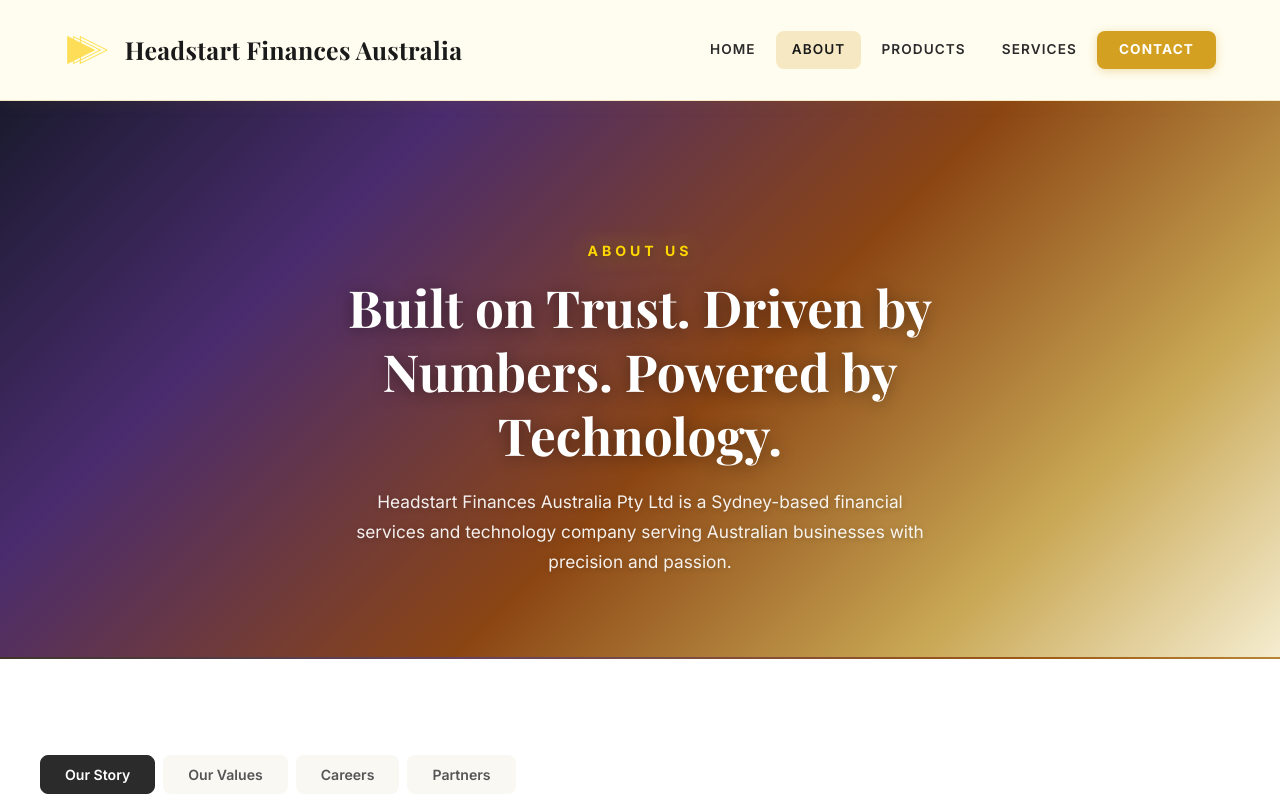
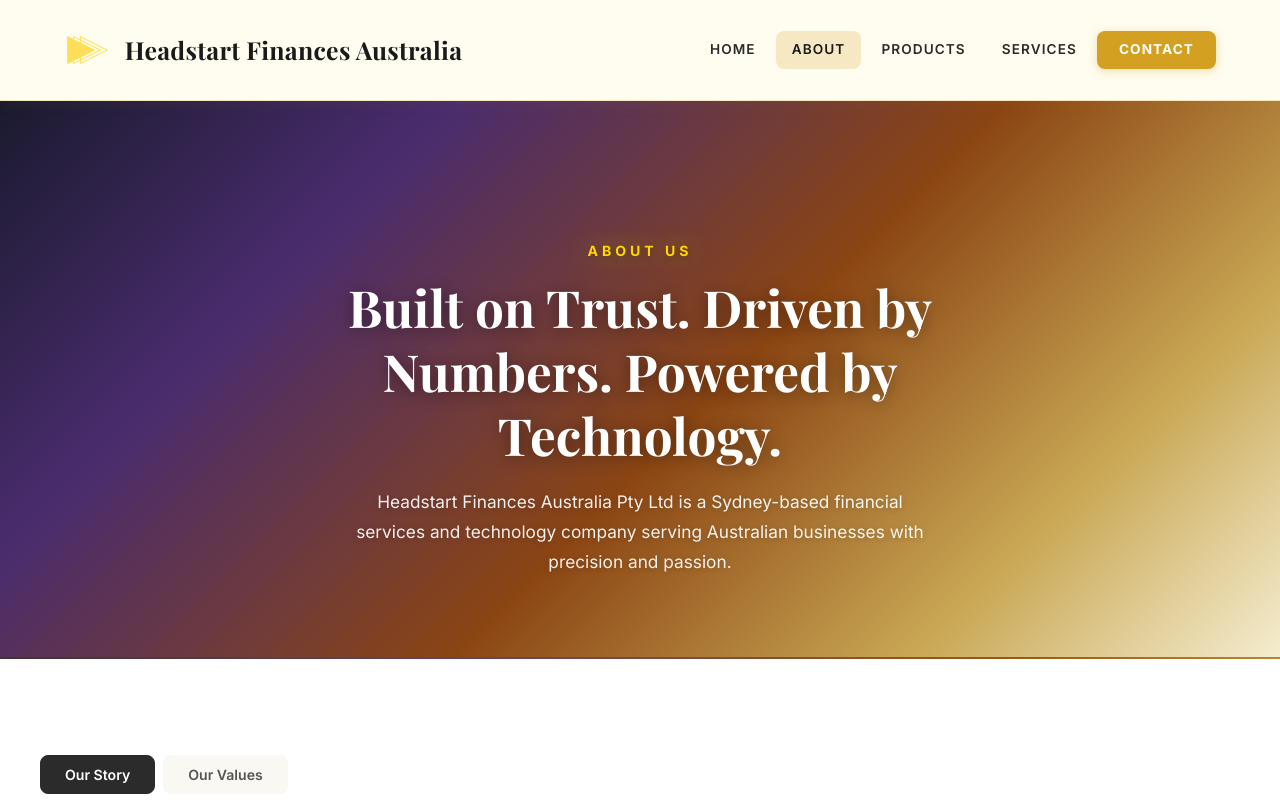
Before and after one commit to pramahosting/hsfinances, a React (Vite) app: page / in a window 1280 px wide. Both pictures are taken after a click on the element "ABOUT". Shown: the top 800 px of the page. Built offline with nearby package versions, Linux system fonts and the light colour scheme.

Commit message:
Update AboutPage.jsx

```diff
--- a/src/pages/AboutPage.jsx
+++ b/src/pages/AboutPage.jsx
@@ -12,16 +12,6 @@ const VALUES = [
   { icon: "🛡️", title: "Integrity",       text: "Honest, transparent advice and strict compliance with Australian professional standards." },
   { icon: "🌏", title: "Local Expertise", text: "Deep understanding of the Australian tax system, ATO requirements, and local market dynamics." },
   { icon: "⚡", title: "Responsiveness",  text: "Fast turnaround, clear communication, and support when you need it most." },
-];
-
-
-const PARTNERS = ["CPA Australia","Chartered Accountants ANZ","Xero Partner","MYOB Certified","AWS Partner","Tax Practitioners Board"];
-
-const CAREERS = [
-  { type: "Full-Time", title: "Senior Accountant / CPA",        location: "Sydney CBD, NSW",    desc: "5+ years ATO compliance, BAS, GST, STP experience." },
-  { type: "Full-Time", title: "Software Engineer – FinTech",     location: "Hybrid / Remote",   desc: "React, FastAPI, PostgreSQL. Experience with financial systems preferred." },
-  { type: "Contract",  title: "BAS Agent",                       location: "Sydney CBD / Remote", desc: "Registered BAS agent for client lodgement support." },
-  { type: "Part-Time", title: "Financial Analyst",               location: "Sydney CBD, NSW",    desc: "Modelling, forecasting, and management reporting for SME clients." },
 ];
 
 export default function AboutPage() {
@@ -43,7 +33,7 @@ export default function AboutPage() {
       <section className="section">
         <div className="container">
           <div className="tab-nav">
-            {[["story","Our Story"],["values","Our Values"],["careers","Careers"],["partners","Partners"]].map(([k, l]) => (
+            {[["story","Our Story"],["values","Our Values"]].map(([k, l]) => (
               <button key={k} className={`tab-btn${tab === k ? " active" : ""}`} onClick={() => setTab(k)}>{l}</button>
             ))}
           </div>
```
